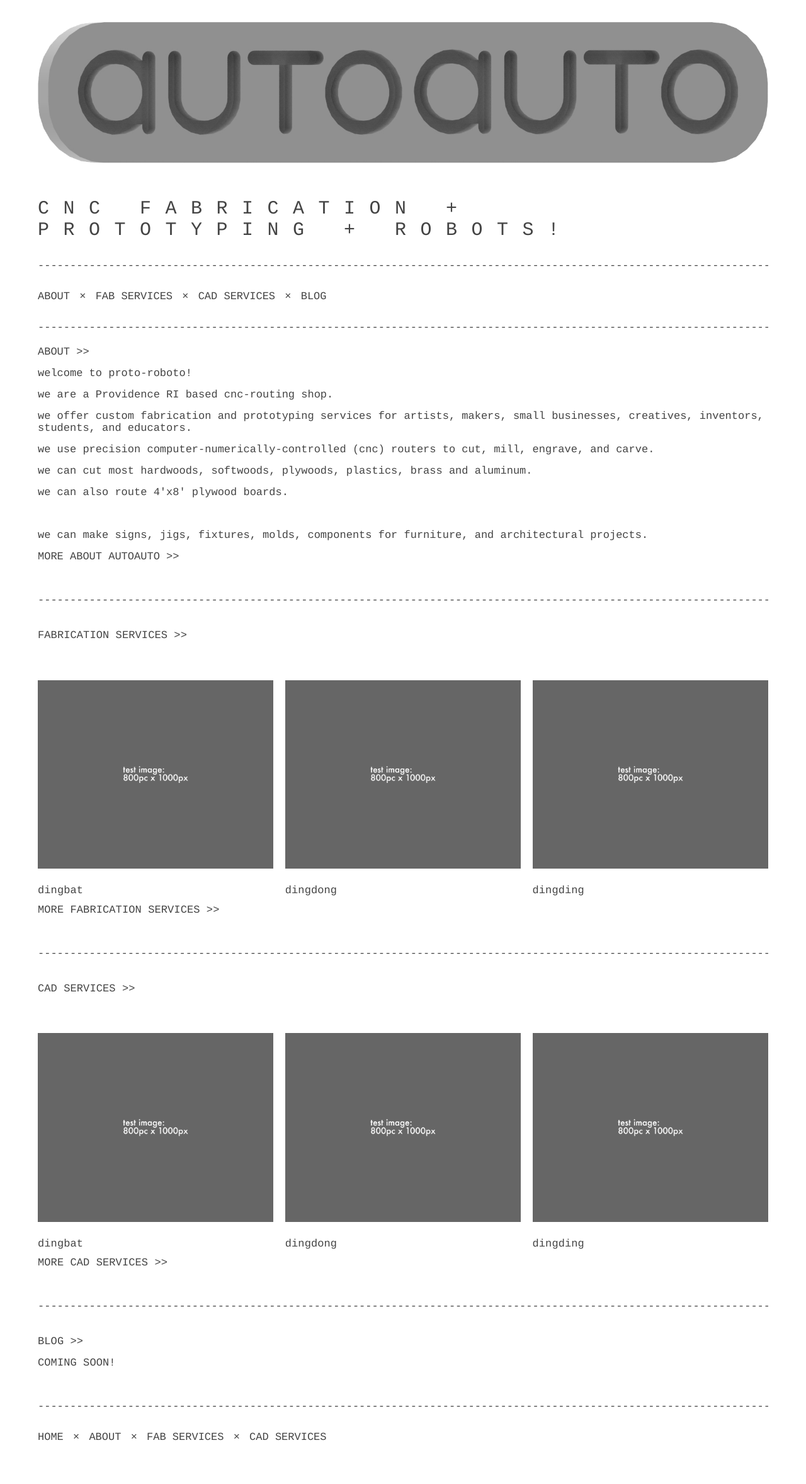
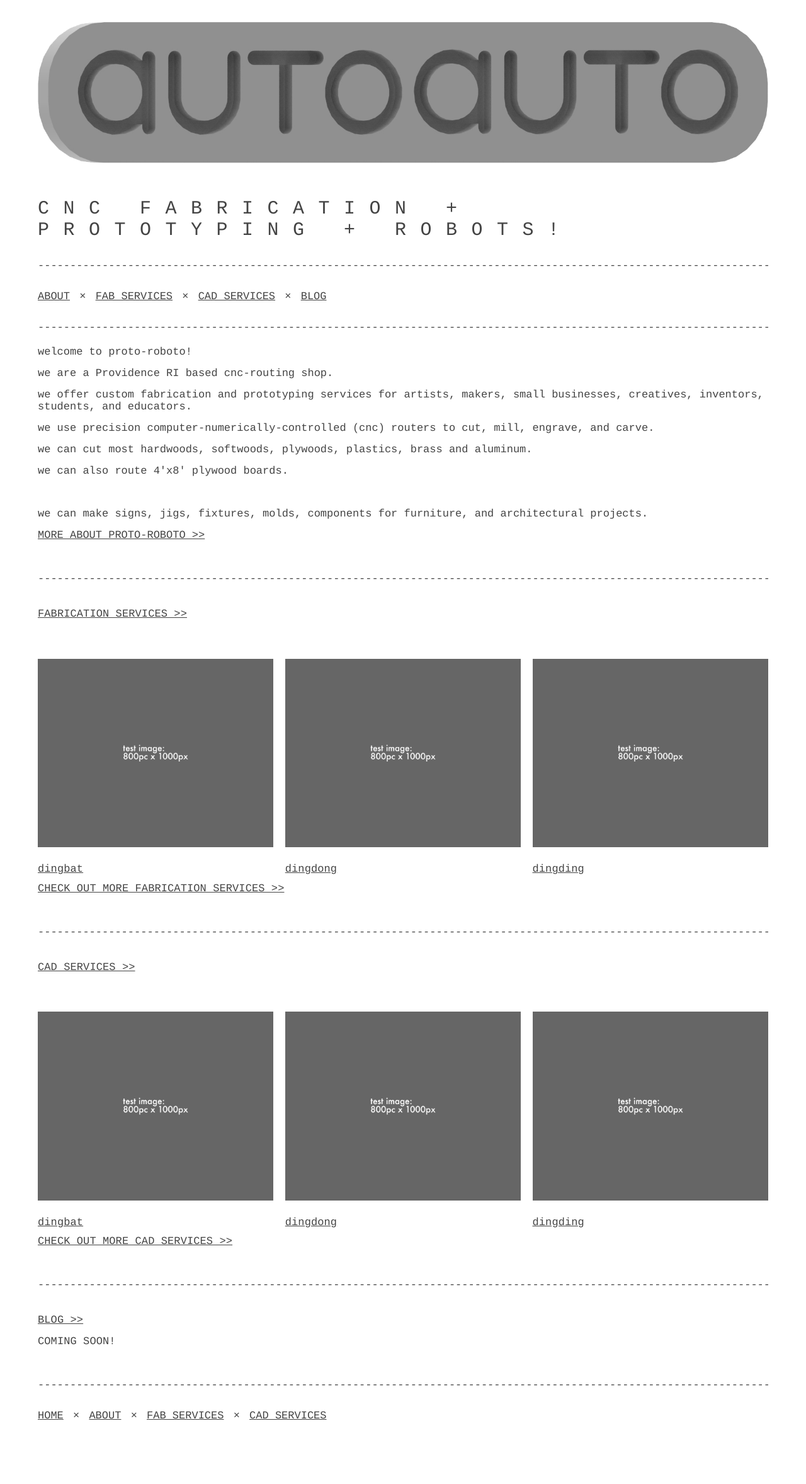
Before and after one commit to jeromearul/jeromearul.github.io, a Jekyll site: the page test2/test2.html, which Jekyll copies as it is, in a window 1280 px wide. Shown: the whole page at 63% size. Built offline with Jekyll 4.4.1, drawn with Linux system fonts in a browser that asks for light colours; after the commit the page ends 2322 px from its top, so only the background shows below that.

```diff
--- a/test2/css/style.css
+++ b/test2/css/style.css
@@ -12,8 +12,8 @@
 ul              {padding: 0;}
 span            {padding: 0; margin: 0 10px 0 0;}
 li              {margin: 15px 0; padding: 0; list-style: none;}
-a               {text-decoration: none; color: #444; transition-duration: 0.2s;}
-a:hover         {color: #000; font-weight:500; text-decoration: underline;}
+a               {color: #444; transition-duration: 0.2s;}
+a:hover         {color: #000; font-weight:500;}
 p               {padding: 0; margin: 10px 0 30px 0;}
 img             {max-width: 100%; margin-bottom: 20px;}
 
--- a/test2/test2.html
+++ b/test2/test2.html
@@ -42,7 +42,6 @@
 ------------------------------------------------------------------------------------------------------------------------------------------------------------------------------------------------------------------------------------------------------------------------------------------------------------</pre>
 
 <div id="list"><ul>
-<li><a href="http://jeromearul.com/autoauto"><span>ABOUT &#62;&#62;</span></a></li>
 
 <li>welcome to proto-roboto!</li>
 <li>we are a Providence RI based cnc-routing shop.</li>
@@ -52,7 +51,7 @@
 <li>we can also route 4'x8' plywood boards.</li>
 <br>
 <li>we can make signs, jigs, fixtures, molds, components for furniture, and architectural projects.</li>
-<li><a href="http://jeromearul.com/autoauto"><span>MORE ABOUT AUTOAUTO &#62;&#62;</span></a></li>
+<li><a href="http://jeromearul.com/autoauto"><span>MORE ABOUT PROTO-ROBOTO &#62;&#62;</span></a></li>
 </ul></div>
 </div>
 
@@ -78,7 +77,7 @@
 </div>
 
 <div id="list"><ul>
-<li><a href="http://jeromearul.com/autoauto"><span>MORE FABRICATION SERVICES &#62;&#62;</span></a></li>
+<li><a href="http://jeromearul.com/autoauto"><span>CHECK OUT MORE FABRICATION SERVICES &#62;&#62;</span></a></li>
 </ul></div>
 
 <div id="header"><pre>
@@ -103,7 +102,7 @@
 </div>
 
 <div id="list"><ul>
-<li><a href="http://jeromearul.com/autoauto"><span>MORE CAD SERVICES &#62;&#62;</span></a></li>
+<li><a href="http://jeromearul.com/autoauto"><span>CHECK OUT MORE CAD SERVICES &#62;&#62;</span></a></li>
 </ul></div>
 
 <div id="header"><pre>
```
